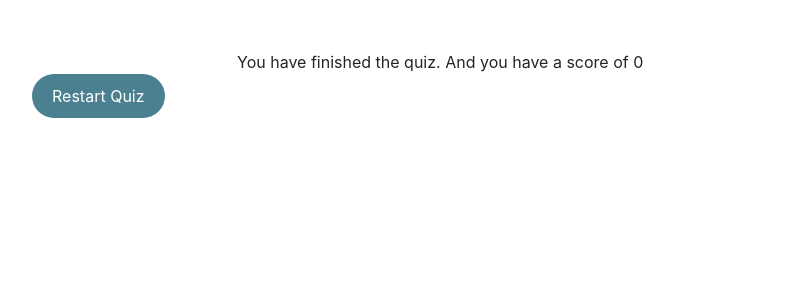
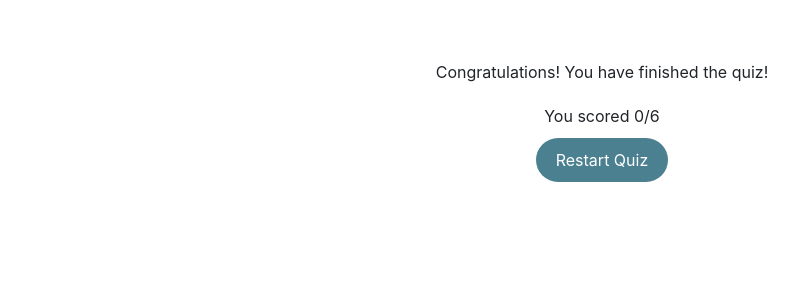
Before and after one commit to Alexsouthwick/UIproject, a Flask app: page /quiz/end in a window 1280 px wide. Shown: the part 60-360 px from the top of the page, without its empty margins (38-836 px from the left). Run offline with Flask 2, Linux system fonts and the light colour scheme; some libraries are stand-ins or nearby versions.

Commit message:
fixed quiz end

```diff
--- a/templates/quiz_end.html
+++ b/templates/quiz_end.html
@@ -9,16 +9,33 @@
 <div class="row">
     <div class= "col-md-2">
     </div>
-    <div class = "col-md-8">
-        You have finished the quiz. And you have a score of {{total_score}}
+    <div class = "col-md-8 d-flex justify-content-center">
+        <div class = "info">
+            Congratulations! You have finished the quiz!
+        </div>
     </div>
 </div>
+
 <div class = "row">
-    <a href="/quiz/start">
-        <button class="continue-btn">
-           Restart Quiz
-        </button>
-    </a>
+    <div class= "col-md-2">
+    </div>
+    <div class = "col-md-8 d-flex justify-content-center">
+        <div class = "info">
+            You scored {{total_score}}/6
+        </div>
+    </div>
+</div>
+
+<div class = "row">
+    <div class= "col-md-2">
+    </div>
+    <div class = "col-md-8 d-flex justify-content-center">
+        <a href="/quiz/start">
+            <button class="continue-btn">
+               Restart Quiz
+            </button>
+        </a>
+    </div>
 </div>
 
 
```
